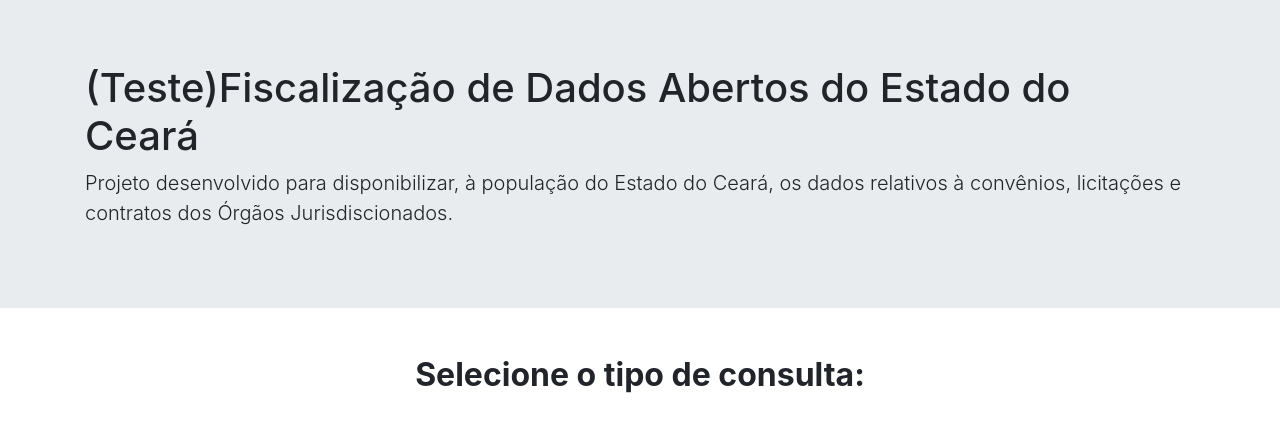
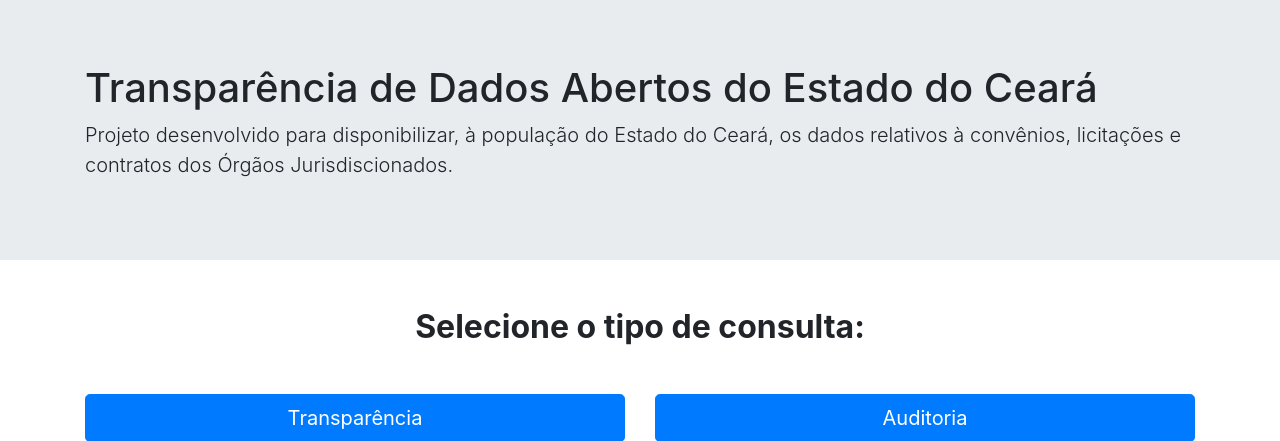
Before and after one commit to mvsombra/dados-abertos, a Flask app: page / in a window 1280 px wide. Shown: the part 56-497 px from the top of the page. Run offline with Flask 2, Linux system fonts and the light colour scheme; some libraries are stand-ins or nearby versions.

Commit message:
[Beta] Alterações básicas de Interface

```diff
--- a/templates/index.html
+++ b/templates/index.html
@@ -38,7 +38,7 @@
 
         <div class="jumbotron jumbotron-fluid">
             <div class="container">
-                <h1>(Teste)Fiscalização de Dados Abertos do Estado do Ceará</h1>
+                <h1>Transparência de Dados Abertos do Estado do Ceará</h1>
                 <p class="lead">Projeto desenvolvido para disponibilizar, à população do Estado do Ceará, os dados relativos à convênios, licitações e contratos dos Órgãos Jurisdiscionados.</p>
             </div>
         </div>
```
